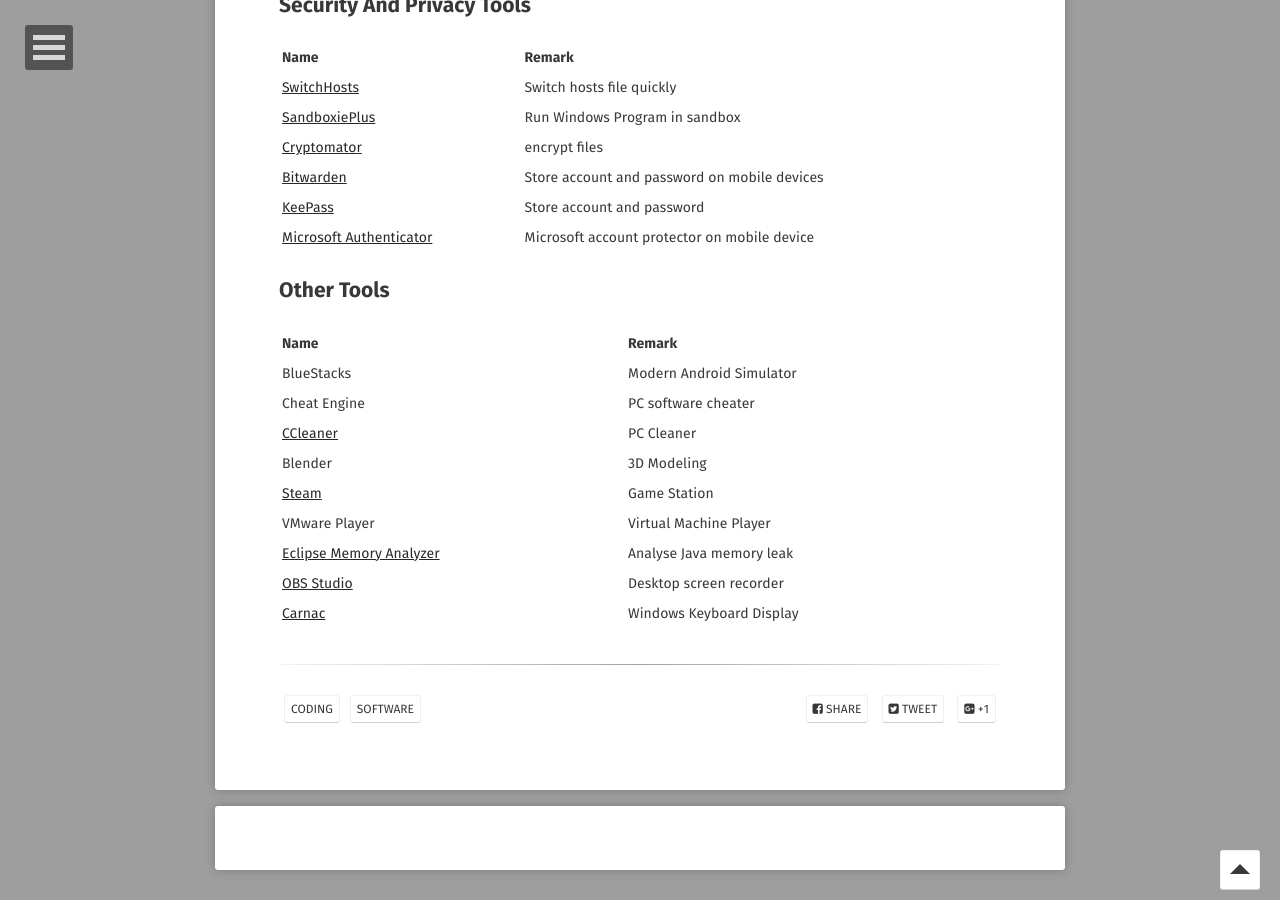
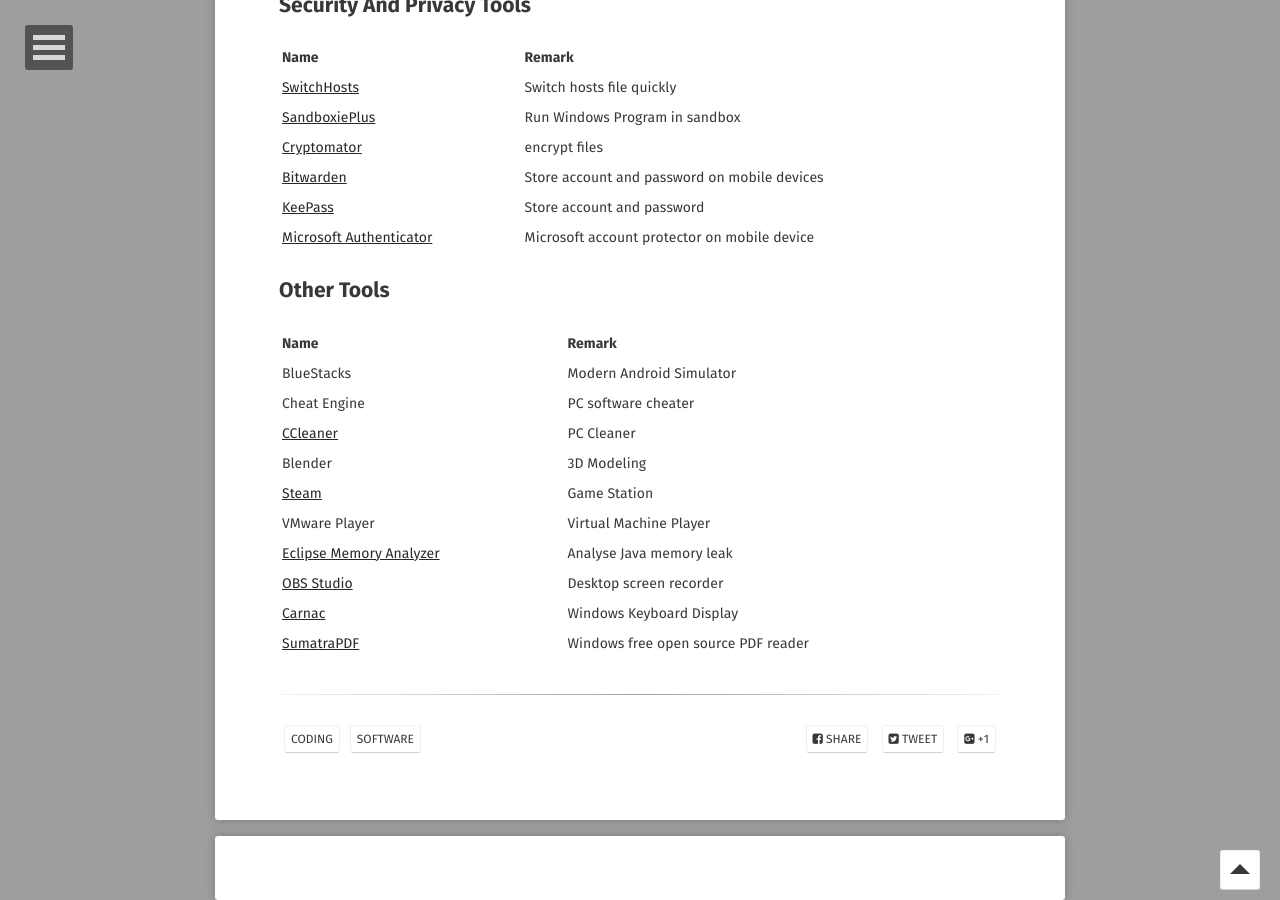
Before and after one commit to o7878x/o7878x.github.io, a Jekyll site: the page built from _posts/2024-07-07-fav-softwares.md, in a window 1280 px wide and 900 px high, scrolled down 2462 px. Built offline with Jekyll 4.4.1, drawn with Linux system fonts in a browser that asks for light colours; some web fonts are replaced; comment, search, counter and statistics services are not loaded.

Commit message:
feature:add sumatraPDF

```diff
--- a/_posts/2024-07-07-fav-softwares.md
+++ b/_posts/2024-07-07-fav-softwares.md
@@ -117,3 +117,4 @@
 | [Eclipse Memory Analyzer](https://projects.eclipse.org/projects/tools.mat) | Analyse Java memory leak |
 | [OBS Studio](https://obsproject.com/) | Desktop screen recorder |
 | [Carnac](https://github.com/Code52/carnac) | Windows Keyboard Display |
+| [SumatraPDF](https://www.sumatrapdfreader.org/free-pdf-reader) | Windows free open source PDF reader |
```
